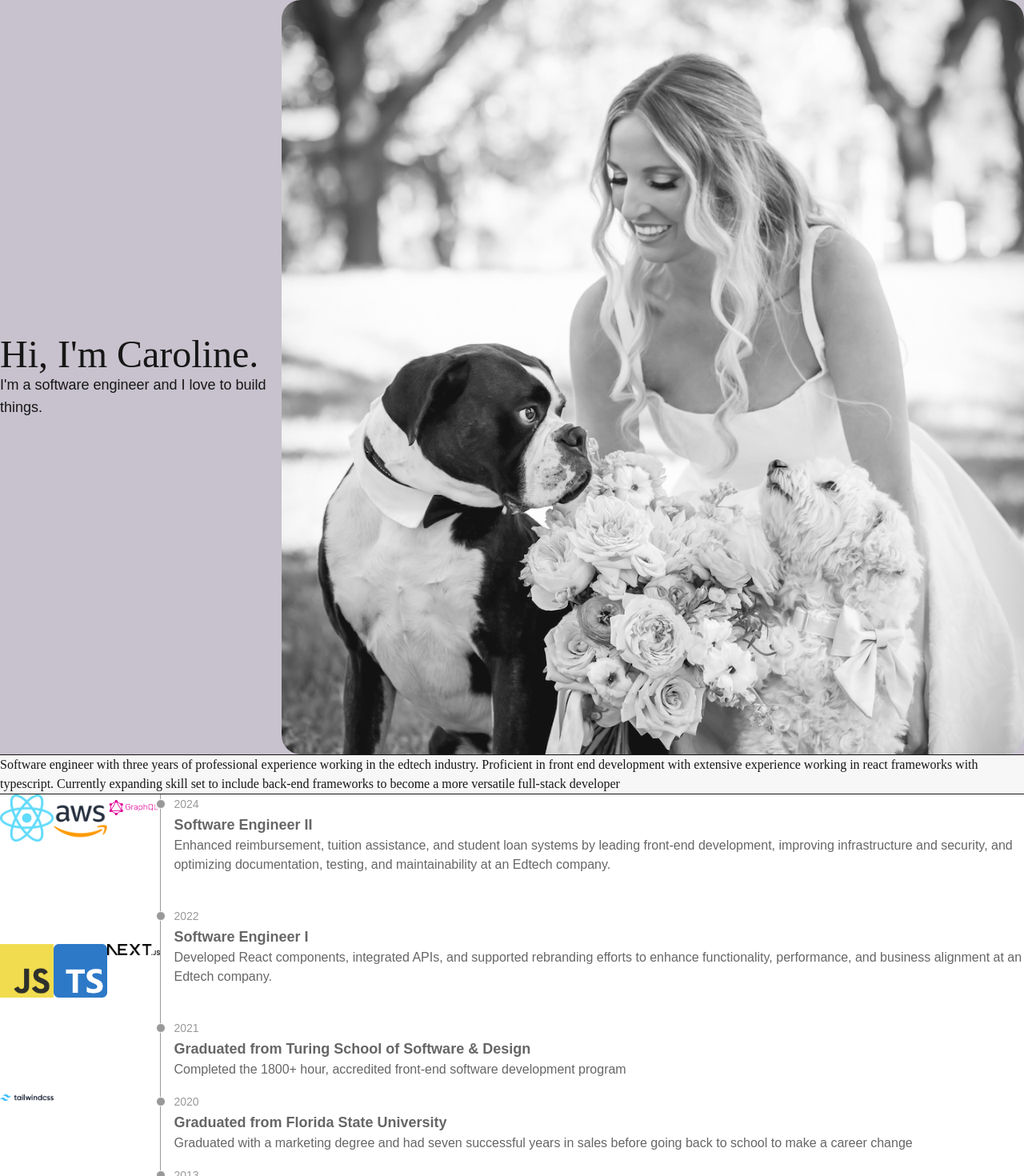
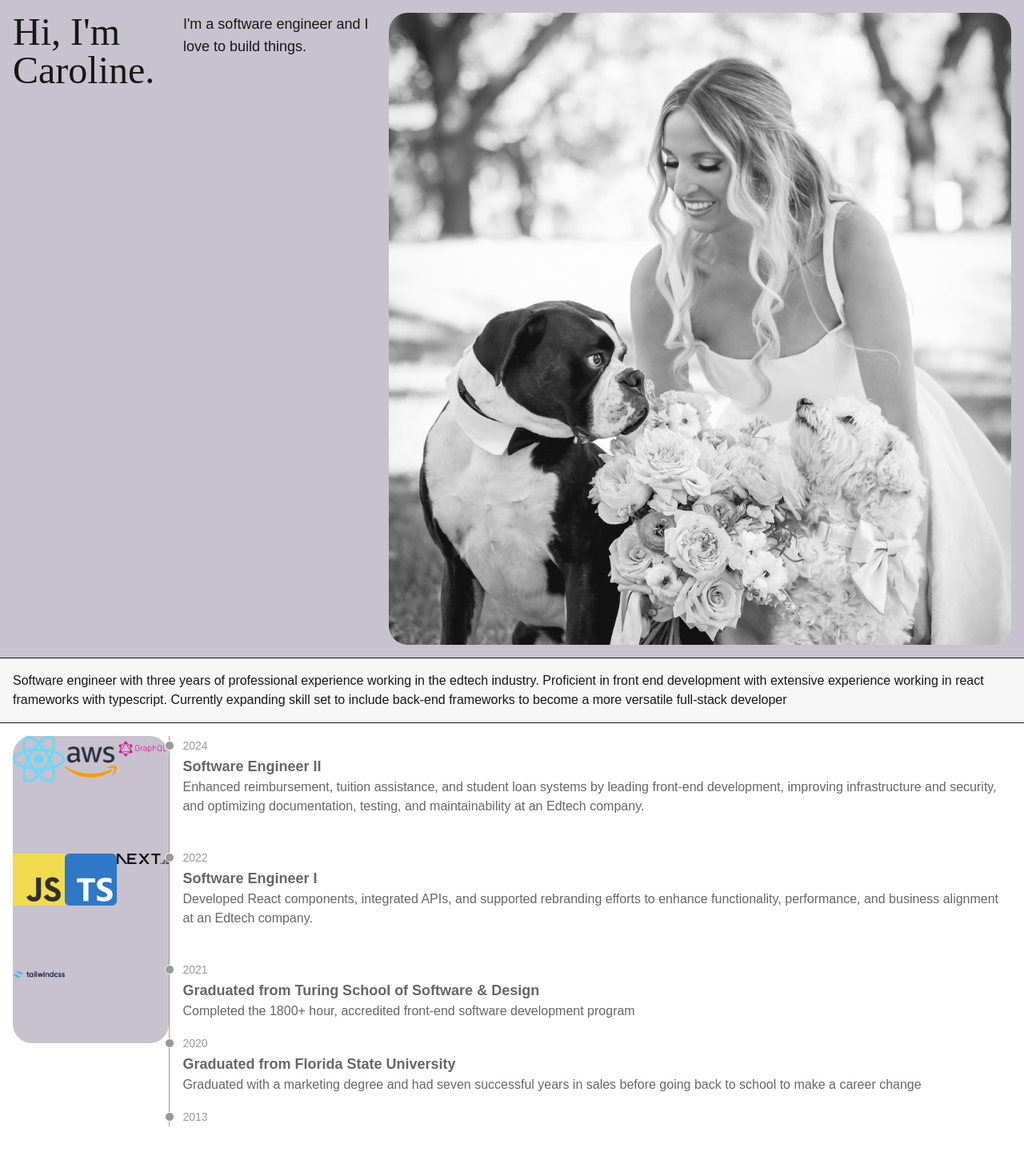
Before and after one commit to carolineshowscode/caroline-shows-website, a Next.js app: page / in a window 1280 px wide. Shown: the top 1470 px of the page at 80% size. After the commit the page ends 1440 px from the top, so only its background shows below. Built offline with nearby package versions, Linux system fonts and the light colour scheme; a web font is replaced by a local one.

Commit message:
add padding to sections

```diff
--- a/src/app/page.tsx
+++ b/src/app/page.tsx
@@ -3,21 +3,21 @@ import Image from 'next/image';
 export default function Home() {
   return (
     <div className='flex flex-col'>
-      <div className='flex items-center justify-between border-b bg-primary'>
-        <div className='text-lg'>
+      <div className='flex border-b bg-primary p-4 sm:'>
+        <div className='text-lg basis-1/2 sm:flex justify-center'>
           <h1 className='font-playwrite text-xl sm:text-5xl'>Hi, I'm Caroline.</h1>
           <p> I'm a software engineer and I love to build things. </p>
         </div>
         <div>
-          <Image src='/caroline.png' width={500} height={600} layout='responsive' className='rounded-3xl sm:w-1/2' alt='Caroline' />
+          <Image src='/caroline.png' width={500} height={600} layout='responsive' className='rounded-3xl sm:w-3/4' alt='Caroline' />
         </div>
       </div>
-      <div className='font-playwrite bg-secondary border-b text-wrap'>
+      <div className='bg-secondary border-b text-wrap p-4'>
         <p>Software engineer with three years of professional experience working in the edtech industry. Proficient in front end development with extensive experience working in react frameworks with typescript. Currently expanding skill set to include back-end
         frameworks to become a more versatile full-stack developer</p>
       </div>
-      <div className='flex flex-row'>
-        <div className='grid grid-cols-3 rounded-3xl'>
+      <div className='flex flex-row p-4'>
+        <div className='bg-primary grid grid-cols-3 rounded-3xl max-h-96'>
           <Image src='/reacticon.png' width={100} height={100} alt='React Logo' />
           <Image src='/awslogo.png' width={100} height={100} alt='AWS Logo' />
           <Image src='/graphqllogo.png' width={100} height={100} alt='GraphQL Logo' />
```
